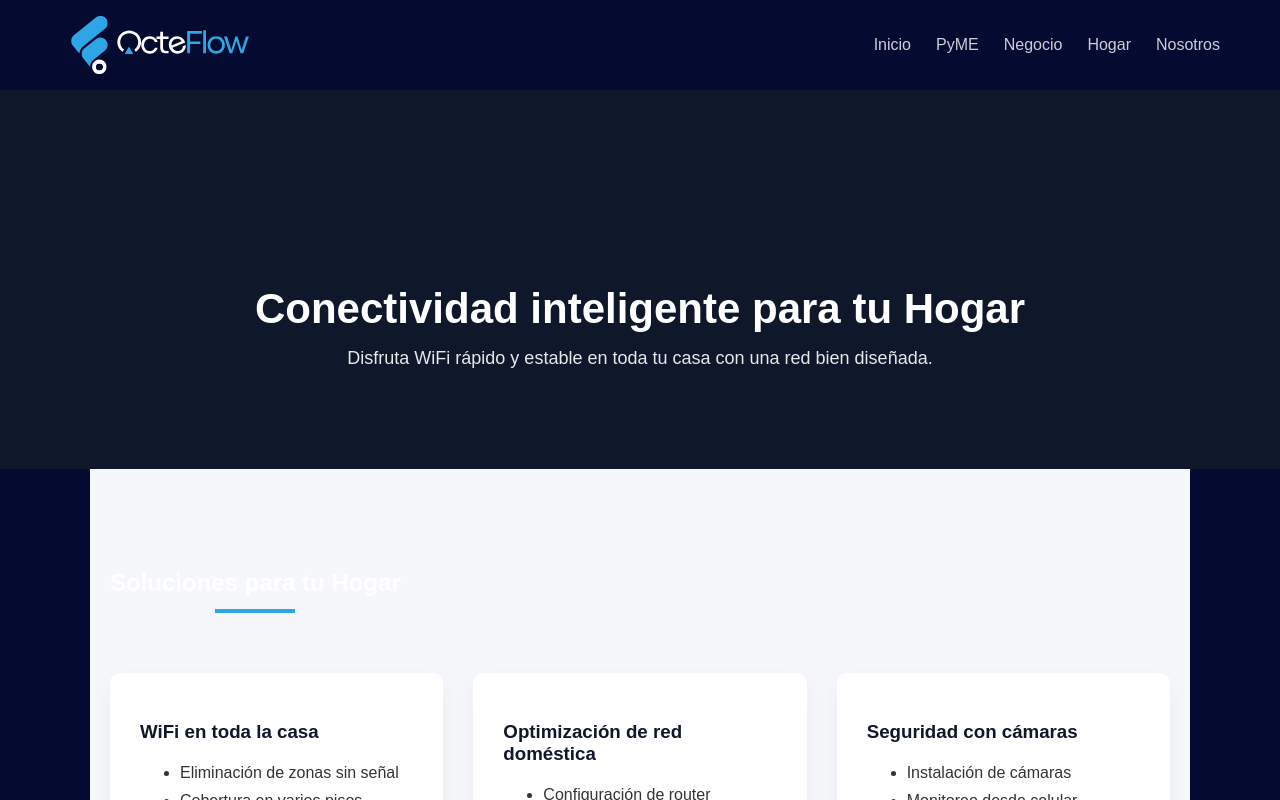
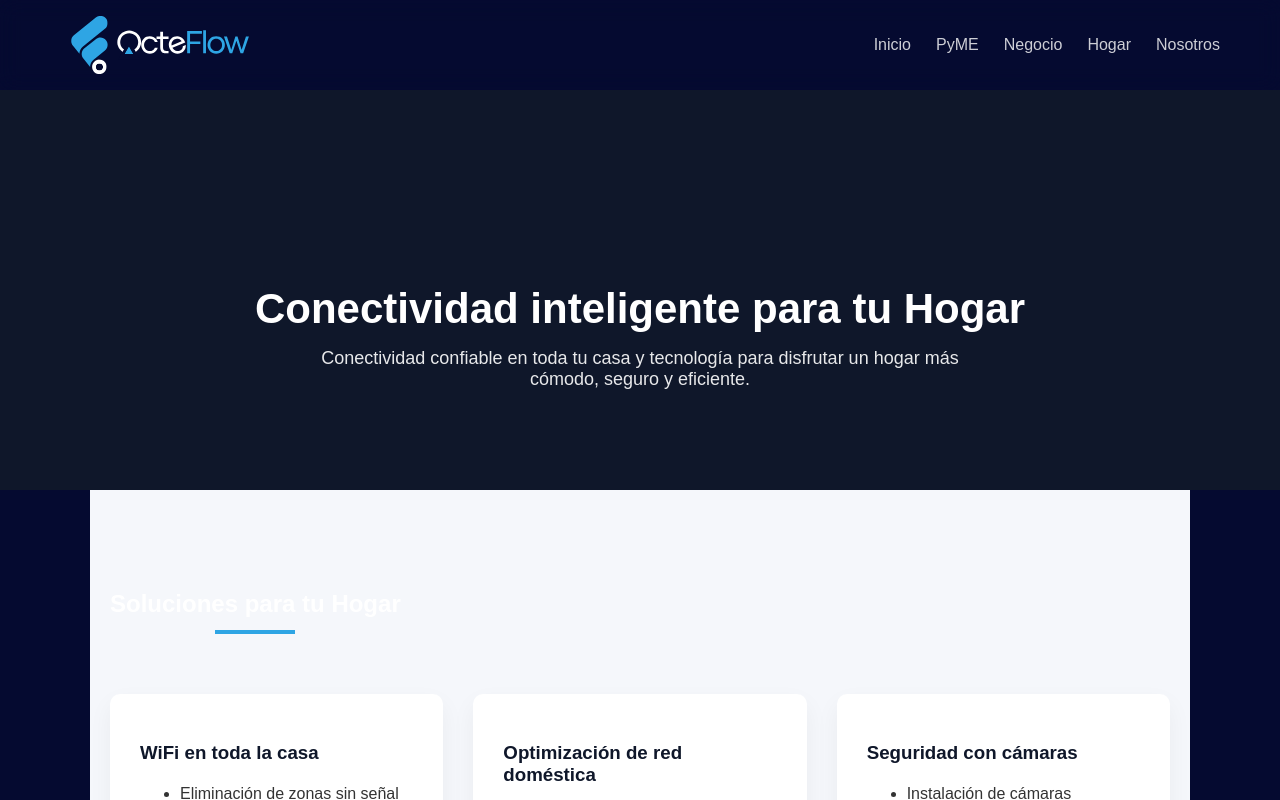
Before and after one commit to OcteFlow/octeflow-site, a Next.js app: page /hogar in a window 1280 px wide. Shown: the top 800 px of the page. Built offline with nearby package versions, Linux system fonts and the light colour scheme.

Commit message:
Update hogar.js

```diff
--- a/pages/hogar.js
+++ b/pages/hogar.js
@@ -20,8 +20,7 @@ export default function Hogar() {
       <section className="page-hero">
         <h1>Conectividad inteligente para tu Hogar</h1>
         <p>
-          Disfruta WiFi rápido y estable en toda tu casa con una red bien
-          diseñada.
+          Conectividad confiable en toda tu casa y tecnología para disfrutar un hogar más cómodo, seguro y eficiente.
         </p>
       </section>
 
```
